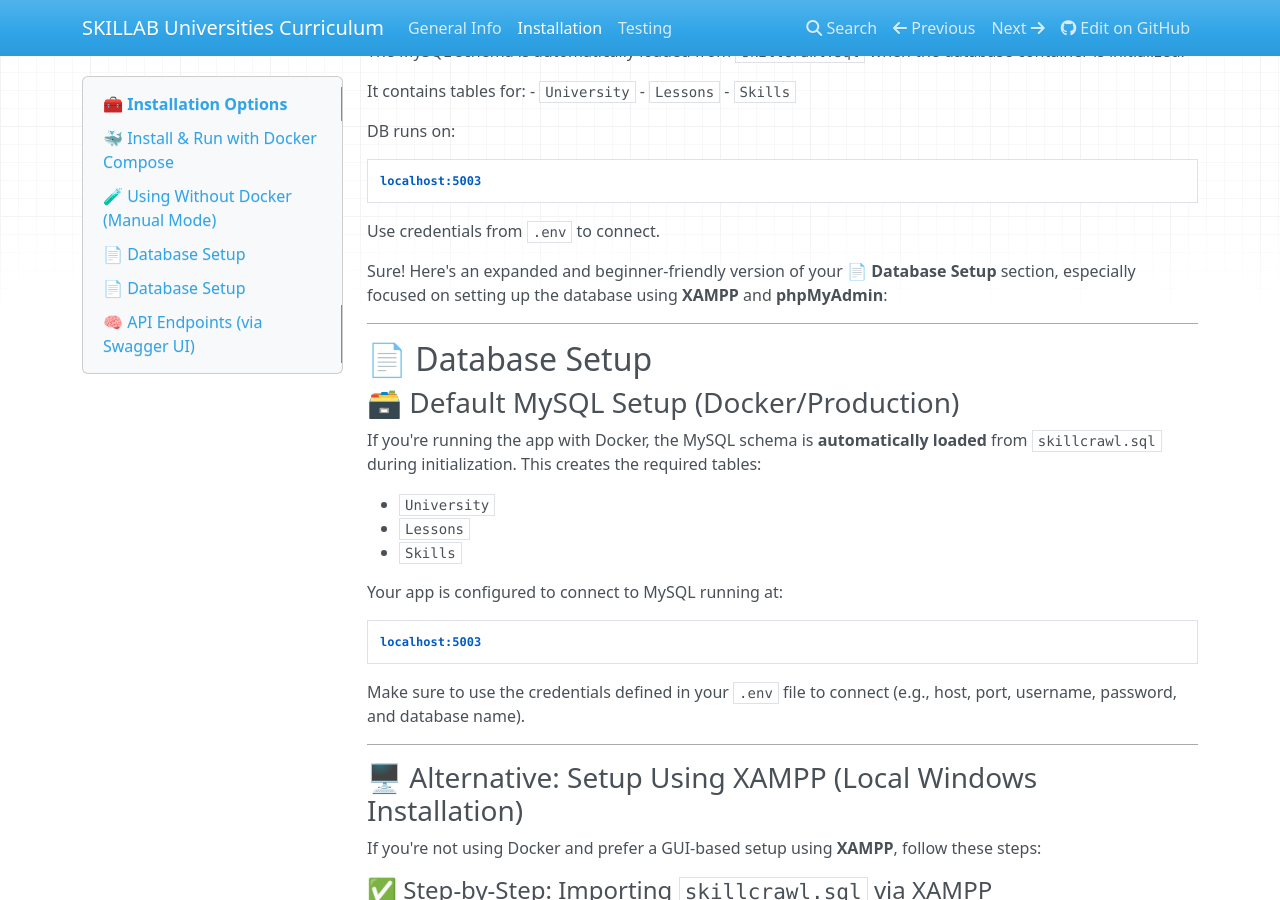
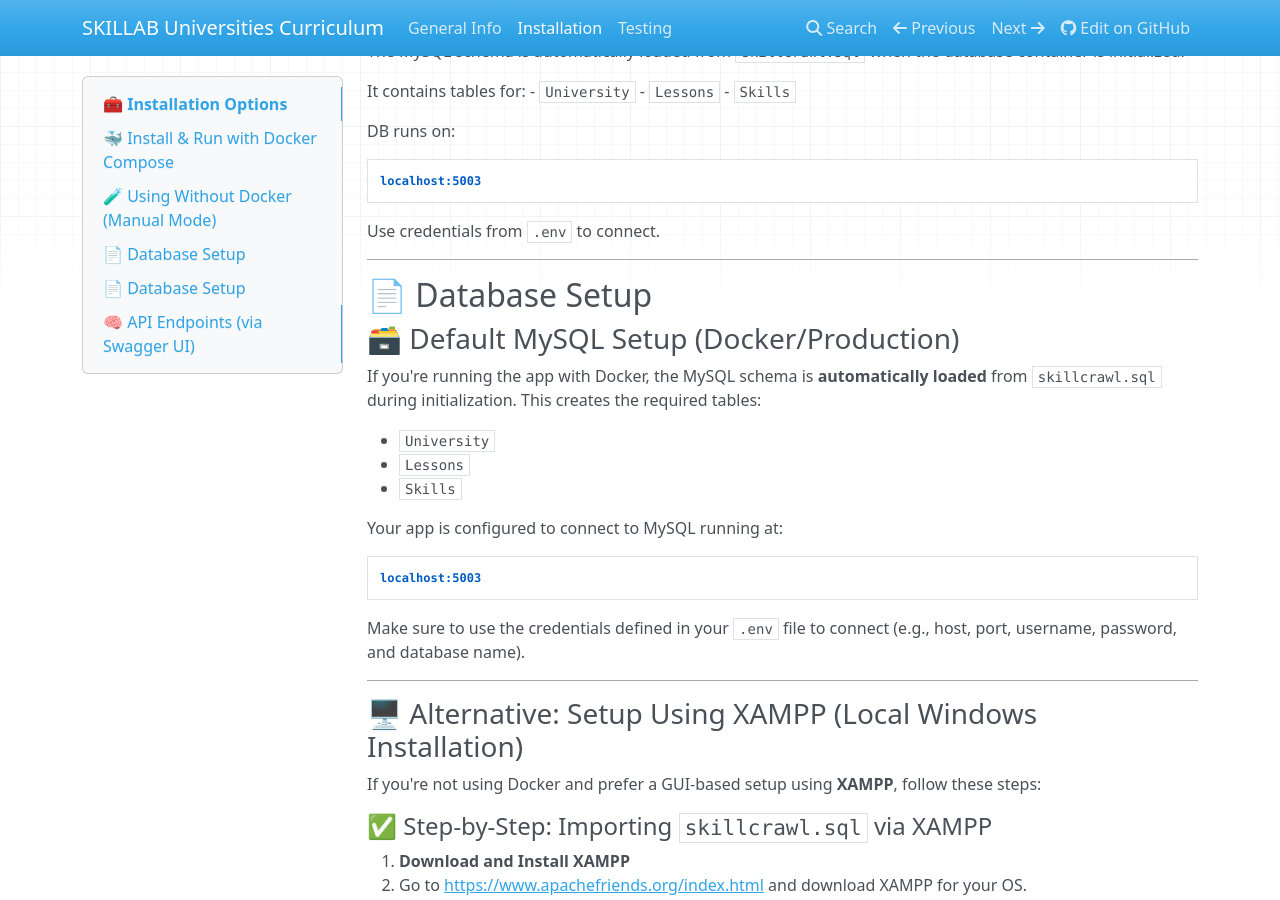
Before and after one commit to tgogos/curriculum-skills, an MkDocs documentation site: the page built from docs/installation.md, in a window 1280 px wide and 900 px high, scrolled down 1434 px. Built offline with MkDocs 1.6.1, drawn with Linux system fonts in a browser that asks for light colours; nearby versions of some CDN libraries.

Commit message:
Update installation.md

```diff
--- a/docs/installation.md
+++ b/docs/installation.md
@@ -80,8 +80,6 @@ localhost:5003
 
 Use credentials from `.env` to connect.
 
-Sure! Here's an expanded and beginner-friendly version of your **📄 Database Setup** section, especially focused on setting up the database using **XAMPP** and **phpMyAdmin**:
-
 ---
 
 ## 📄 Database Setup
```
